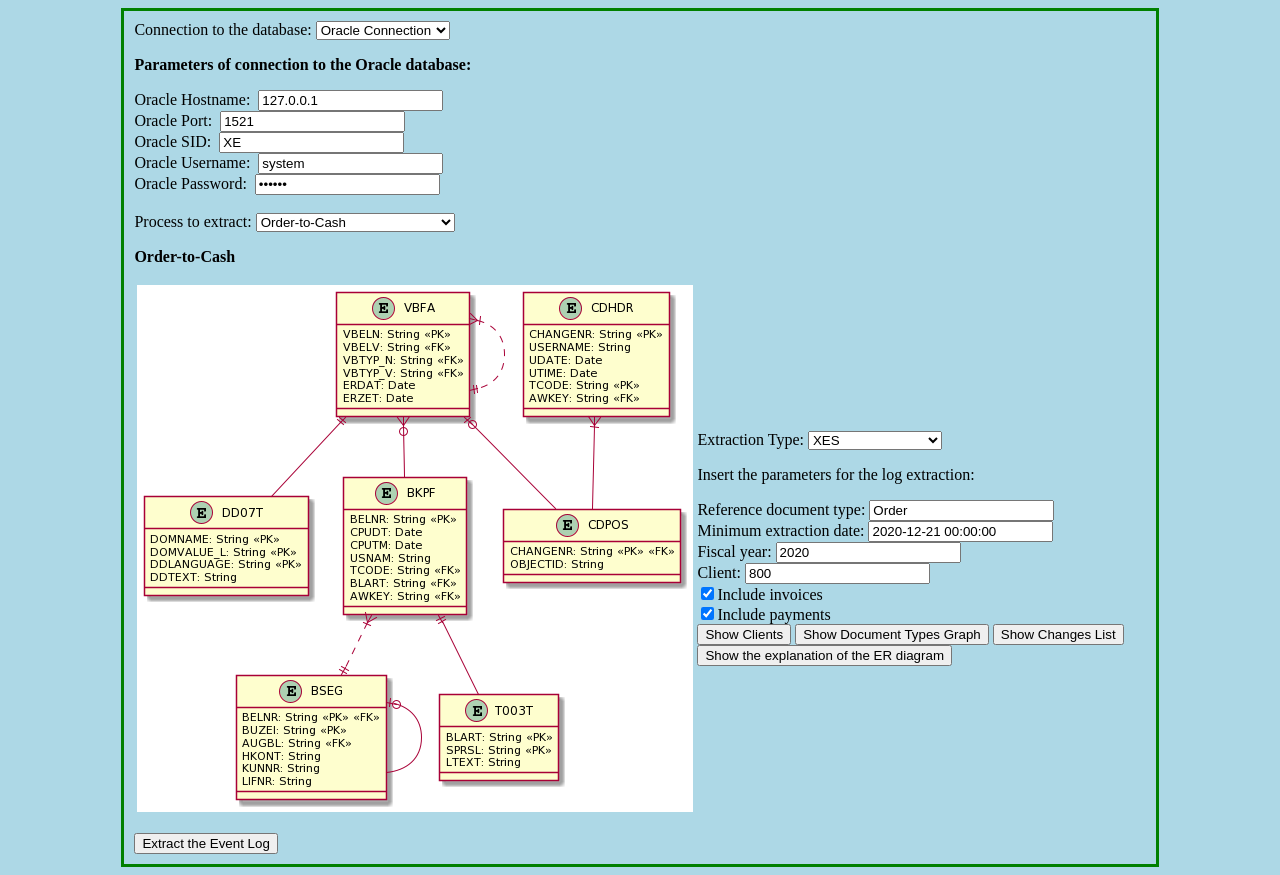
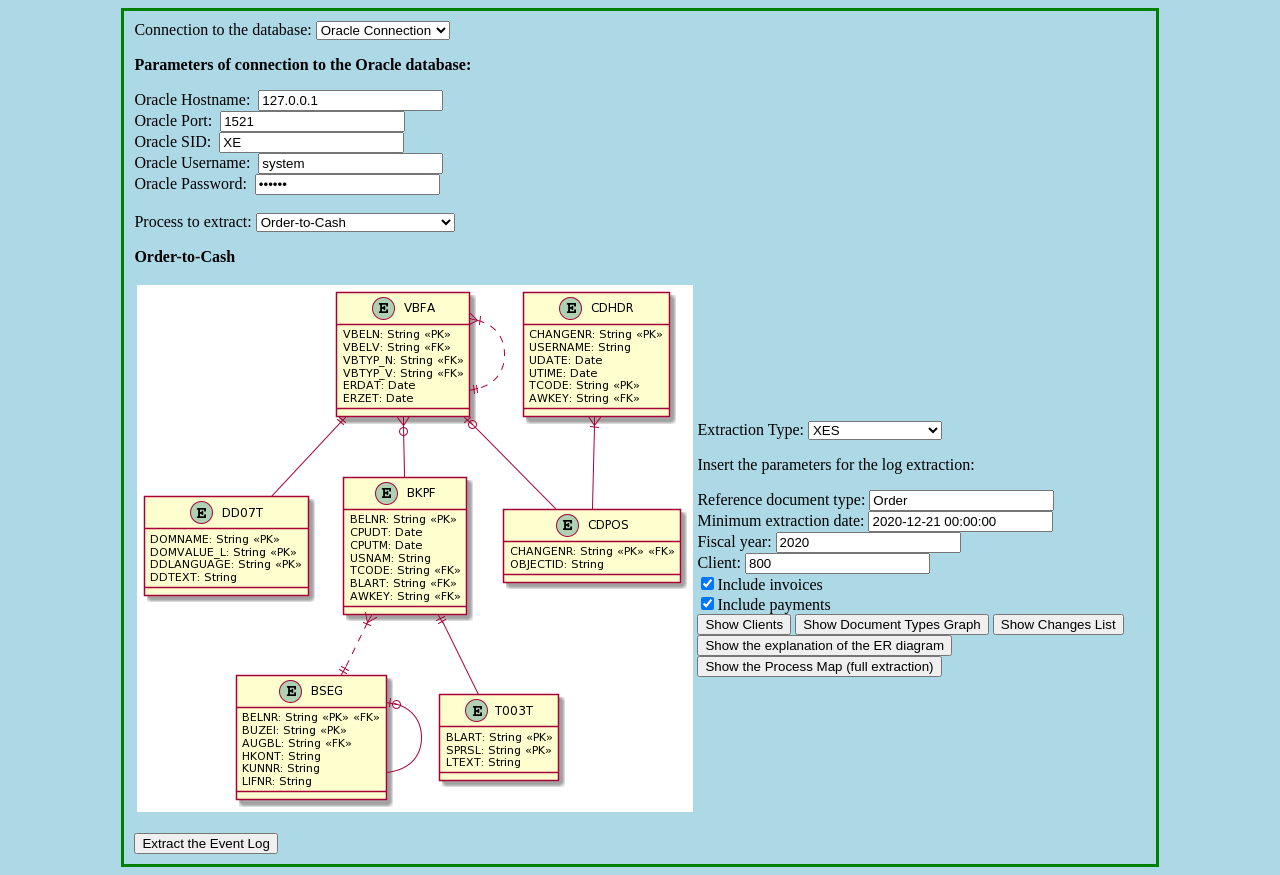
Before and after one commit to Javert899/sap-extractor, a Flask app: page /welcome in a window 1280 px wide. Run offline with Flask 2, Linux system fonts and the light colour scheme; some libraries are stand-ins or nearby versions.

Commit message:
some updates

```diff
--- a/main.py
+++ b/main.py
@@ -205,7 +205,16 @@ def get_process_svg():
         model = discovery.apply(log, model_type_variant="model3", node_freq_variant="type31", edge_freq_variant="type11")
         gviz = vis_factory.apply(model, parameters={"format": "svg"})
     elif log_type == 1 or log_type == 2:
-        dfg, sa, ea = pm4py.discover_dfg(log)
+        import pandas as pd
+        if type(log) is pd.DataFrame:
+            from pm4py.objects.dfg.retrieval.pandas import get_dfg_graph
+            dfg = get_dfg_graph(log)
+            from pm4py.statistics.start_activities.pandas import get as pd_sa_get
+            from pm4py.statistics.end_activities.pandas import get as pd_ea_get
+            sa = pd_sa_get.get_start_activities(log)
+            ea = pd_ea_get.get_end_activities(log)
+        else:
+            dfg, sa, ea = pm4py.discover_dfg(log)
         act_count = pm4py.get_attribute_values(log, "concept:name")
         dfg, sa, ea, act_count = dfg_filtering.filter_dfg_on_paths_percentage(dfg, sa, ea, act_count, 0.2,
                                                                               keep_all_activities=True)
--- a/requirements.txt
+++ b/requirements.txt
@@ -4,3 +4,4 @@ stringdist
 cx_Oracle
 plantuml
 frozendict
+pymssql
--- a/setup.py
+++ b/setup.py
@@ -33,6 +33,7 @@ setup(
         "stringdist",
         "cx_Oracle",
         "plantuml",
-        "frozendict"
+        "frozendict",
+        "pymssql"
     ]
 )
--- a/templates/extraction.html
+++ b/templates/extraction.html
@@ -65,6 +65,7 @@
 									<button onclick="javascript:o2cGraph()">Show Document Types Graph</button>
 									<button onclick="javascript:o2cChangeList()">Show Changes List</button>
 									<button onclick="javascript:showO2cErExplanation()">Show the explanation of the ER diagram</button>
+									<button onclick="javascript:showProcessMap()">Show the Process Map (full extraction)</button>
 								</div>
 								<div id="o2c_dataframe" style="display: none">
 									<p>Insert the parameters for the CSV extraction:</p>
@@ -78,6 +79,7 @@
 									<button onclick="javascript:o2cGraph()">Show Document Types Graph</button>
 									<button onclick="javascript:o2cChangeList()">Show Changes List</button>
 									<button onclick="javascript:showO2cErExplanation()">Show the explanation of the ER diagram</button>
+									<button onclick="javascript:showProcessMap()">Show the Process Map (full extraction)</button>
 								</div>
 								<div id="o2c_obj" style="display: none">
 									<p>Insert the parameters for the object-centric log extraction:<br />
@@ -154,6 +156,7 @@
 									<button onclick="javascript:aparClient()">Show Clients</button>
 									<button onclick="javascript:aparGraph()">Show Document Types Graph</button>
 									<button onclick="javascript:showAPARErExplanation()">Show the explanation of the ER diagram</button>
+									<button onclick="javascript:showProcessMap()">Show the Process Map (full extraction)</button>
 								</div>
 								<div id="document_flow_log" style="display: none">
 									<p>Insert the parameters for the XES extraction (document flow):</p>
@@ -164,6 +167,7 @@
 									<button onclick="javascript:aparClient()">Show Clients</button>
 									<button onclick="javascript:aparGraph()">Show Document Types Graph</button>
 									<button onclick="javascript:showAPARErExplanation()">Show the explanation of the ER diagram</button>
+									<button onclick="javascript:showProcessMap()">Show the Process Map (full extraction)</button>
 								</div>
 								<div id="doc_flow_transactions_dataframe" style="display: none">
 									<p>Insert the parameters for the CSV extraction (document flow transactions):</p>
@@ -174,6 +178,7 @@
 									<button onclick="javascript:aparClient()">Show Clients</button>
 									<button onclick="javascript:aparGraph()">Show Document Types Graph</button>
 									<button onclick="javascript:showAPARErExplanation()">Show the explanation of the ER diagram</button>
+									<button onclick="javascript:showProcessMap()">Show the Process Map (full extraction)</button>
 								</div>
 								<div id="doc_flow_transactions_xes" style="display: ">
 									<p>Insert the parameters for the XES extraction (document flow transactions):</p>
@@ -184,6 +189,7 @@
 									<button onclick="javascript:aparClient()">Show Clients</button>
 									<button onclick="javascript:aparGraph()">Show Document Types Graph</button>
 									<button onclick="javascript:showAPARErExplanation()">Show the explanation of the ER diagram</button>
+									<button onclick="javascript:showProcessMap()">Show the Process Map (full extraction)</button>
 								</div>
 								<div id="apar_obj_centr_log" style="display: none">
 									<p>Insert the parameters for the object-centric log extraction:</p>
@@ -240,6 +246,7 @@
 									Company code: <input type="text" id="p2p_csv_company_code" value="1000" /> <br />
 									<button onclick="javascript:p2pClient()">Show Clients</button>
 									<button onclick="javascript:showP2PErExplanation()">Show the explanation of the ER diagram</button>
+									<button onclick="javascript:showProcessMap()">Show the Process Map (full extraction)</button>
 								</div>
 								<div id="p2p_1d_log" style="display: ">
 									<p>Insert the parameters for the XES extraction:</p>
@@ -250,6 +257,7 @@
 									Company code: <input type="text" id="p2p_xes_company_code" value="1000" /> <br />
 									<button onclick="javascript:p2pClient()">Show Clients</button>
 									<button onclick="javascript:showP2PErExplanation()">Show the explanation of the ER diagram</button>
+									<button onclick="javascript:showProcessMap()">Show the Process Map (full extraction)</button>
 								</div>
 								<div id="p2p_ocel" style="display: none">
 									<p>Insert the parameters for the object-centric log extraction:</p>
@@ -642,7 +650,7 @@
 			}
 		}
 
-		function extract() {
+		function extractionObjRetrieval() {
 			let db_type = document.getElementById("connection_types").value;
 			let db_con_args = {};
 			if (db_type == "sqlite") {
@@ -675,7 +683,17 @@
 			console.log(obj);
 			obj = JSON.stringify(obj);
 			obj = btoa(obj);
+			return obj;
+		}
+
+		function extract() {
+			obj = extractionObjRetrieval();
 			window.open("http://localhost:5000/downloadLog?parameters="+obj);
+		}
+
+		function showProcessMap() {
+			obj = extractionObjRetrieval();
+			window.open("http://localhost:5000/getProcessSvg?parameters="+obj);
 		}
 
 		function getSqliteDbConArgs() {
```
